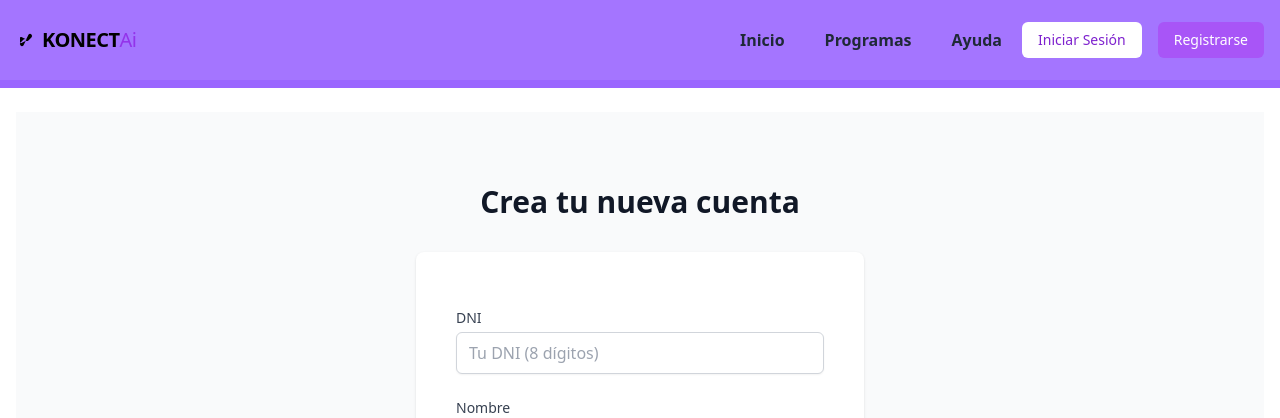
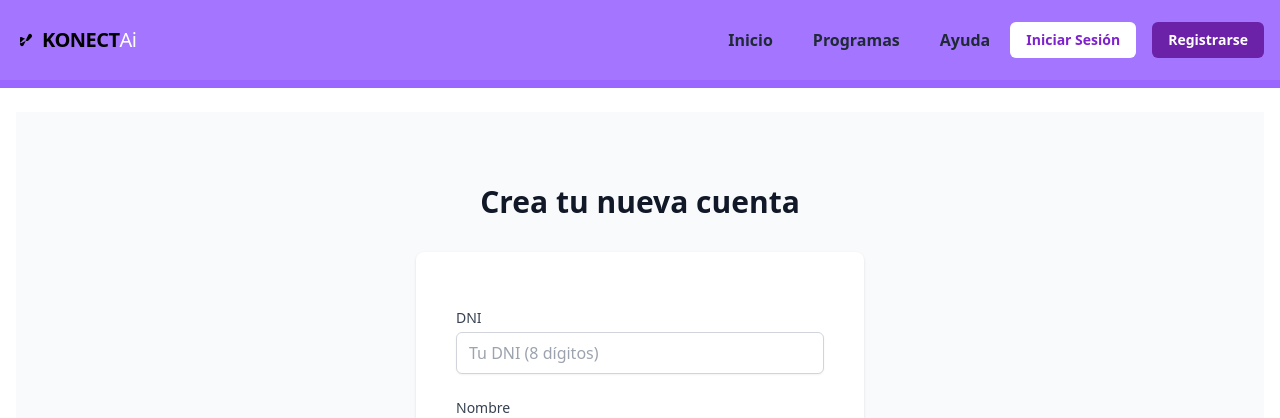
Before and after one commit to dpalominoj/voluntariado-f, a Flask app: page /auth/register in a window 1280 px wide. Shown: the top 418 px of the page. Run offline with Flask 3, Linux system fonts and the light colour scheme; data comes from the database, SQL or seed files in the repository; some libraries are stand-ins or nearby versions.

Commit message:
Update base.html

```diff
--- a/view/templates/base.html
+++ b/view/templates/base.html
@@ -55,7 +55,7 @@
             <svg xmlns="http://www.w3.org/2000/svg" class="h-5 w-5 mr-1.5" viewBox="0 0 20 20" fill="currentColor">
               <path fill-rule="evenodd" d="M12.586 4.586a2 2 0 112.828 2.828l-3 3a2 2 0 01-2.828 0M7.414 15.414a2 2 0 11-2.828-2.828l3-3a2 2 0 012.828 0M4 8a1 1 0 011.447-.894l4 2a1 1 0 010 1.788l-4 2A1 1 0 014 12V8z" clip-rule="evenodd" />
             </svg>
-            <span class="font-bold tracking-tight">KONECT</span><span class="font-medium tracking-tight text-purple-600">Ai</span>
+            <span class="font-bold tracking-tight">KONECT</span><span class="font-medium tracking-tight text-white">Ai</span>
           </a>
 
           <!-- Icono de Notificacion Movil-->
@@ -110,8 +110,8 @@
               </div>
             </li>
             {% else %}
-            <div class="ml-2"><li><a href="{{ url_for('auth.login') }}" class="block py-2 px-4 text-sm font-medium text-purple-700 bg-white rounded-md hover:bg-purple-50 focus:outline-none focus:ring-2 focus:ring-offset-2 focus:ring-purple-500">Iniciar Sesión</a></li></div>
-            <div class="ml-2"><li><a href="{{ url_for('auth.register') }}" class="block py-2 px-4 text-sm font-medium text-white bg-purple-500 rounded-md hover:bg-purple-600 focus:outline-none focus:ring-2 focus:ring-offset-2 focus:ring-purple-400">Registrarse</a></li></div>
+            <div class="ml-2"><li><a href="{{ url_for('auth.login') }}" class="block py-2 px-4 text-sm text-purple-700 bg-white rounded-md hover:bg-purple-50 focus:outline-none focus:ring-2 focus:ring-offset-2 focus:ring-purple-500">Iniciar Sesión</a></li></div>
+            <div class="ml-2"><li><a href="{{ url_for('auth.register') }}" class="block py-2 px-4 text-sm text-white bg-purple-800 rounded-md hover:bg-black focus:outline-none focus:ring-2 focus:ring-offset-2 focus:ring-purple-400">Registrarse</a></li></div>
             {% endif %}
           </ul>
         </div>
```
